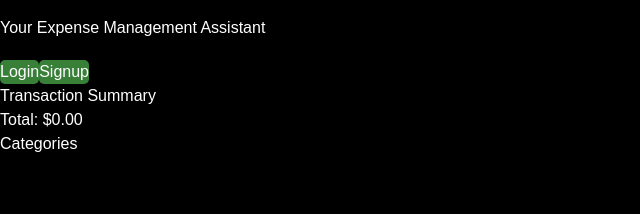
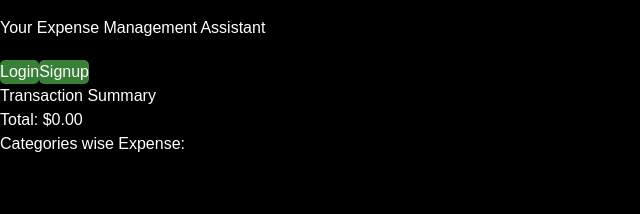
Before and after one commit to AadityaBajgain/MoneyMap, a React (Vite) app in the folder frontend/: page / in a window 1280 px wide. Shown: the part 520-734 px from the top of the page, without its empty margins (0-640 px from the left). Built offline with nearby package versions, Linux system fonts and the light colour scheme; no server answers.

Commit message:
Fixed the footer styling

```diff
--- a/frontend/src/App.jsx
+++ b/frontend/src/App.jsx
@@ -6,13 +6,15 @@ import EditExpense from './pages/EditExpense';
 import Footer from './components/Footer';
 const App = () => {
   return (
-    <div>
-      <Navbar/>
-      <Routes>
-        <Route path='/' element={<Home />} />
-        <Route path='/edit' element={<EditExpense/>}/>
-      </Routes>
-      <Footer/>
+    <div className='flex flex-col min-h-screen'>
+      <Navbar />
+      <div className='flex-grow'>
+        <Routes>
+          <Route path='/' element={<Home />} />
+          <Route path='/edit' element={<EditExpense />} />
+        </Routes>
+      </div>
+      <Footer />
     </div>
   )
 }
--- a/frontend/src/components/AddExpense.css
+++ b/frontend/src/components/AddExpense.css
@@ -2,7 +2,7 @@ input, select{
     border:2px solid gray;
     border-radius: 5px;
     text-align: center;
-    padding:5px;
+    padding:2px;
     color:black;
 }
 
--- a/frontend/src/components/Footer.jsx
+++ b/frontend/src/components/Footer.jsx
@@ -2,9 +2,11 @@ import React from 'react';
 
 const Footer = () => {
     return (
-        <footer className="text-center text-white p-4">
-            <div className="footer-content">
-                <p>&copy; {new Date().getFullYear()} Money Map. All rights reserved.</p>
+        <footer className=" text-white py-6">
+            <div className="container mx-auto px-4 text-center">
+                <p className="text-sm md:text-base text-gray-400">
+                    &copy; {new Date().getFullYear()} <span className="text-blue-500 font-semibold">Money Map</span>. All rights reserved.
+                </p>
             </div>
         </footer>
     );
--- a/frontend/src/components/Summary.jsx
+++ b/frontend/src/components/Summary.jsx
@@ -57,7 +57,7 @@ const TableSummary = ({ expenses }) => {
                 <h1 className='text-4xl font-bold'>Transaction Summary</h1>
                 <div className='text-center'>
                     <p className='text-xl'>Total: <span className='text-blue-400'>${total}</span></p>
-                    <h2 className='text-3xl'>Categories</h2>
+                    <h2 className='text-2xl underline'>Categories wise Expense:</h2>
                     <div className='flex flex-col space-y-2 text-lg items-center mr-5'>
                         <p className='flex'><img className='w-[1.5rem] h-[1.5rem]' src={greenArrow} />Credit Amount:<span className='text-green-600 ml-2'> ${creditAmount}</span></p>
                         <p className='flex'><img className='w-[2rem] h-fit' src={redArrow} /> Expense Amount:<span className='text-red-600 ml-2'> ${expenseAmount}</span></p>
--- a/frontend/src/pages/Home.jsx
+++ b/frontend/src/pages/Home.jsx
@@ -108,7 +108,7 @@ const Home = () => {
       </div>
 
       <div className='flex justify-around w-[85vw]'>
-        <div className='w-[60vw]'>
+        <div className='w-[60vw] mt-10'>
           <h2 className='text-4xl text-center my-5'>Recent Transactions</h2>
           {selected === 'table' &&
             <table className='w-full max-h-fit'>
```
Also changed, not shown: frontend/src/index.css (line endings or trailing spaces).
